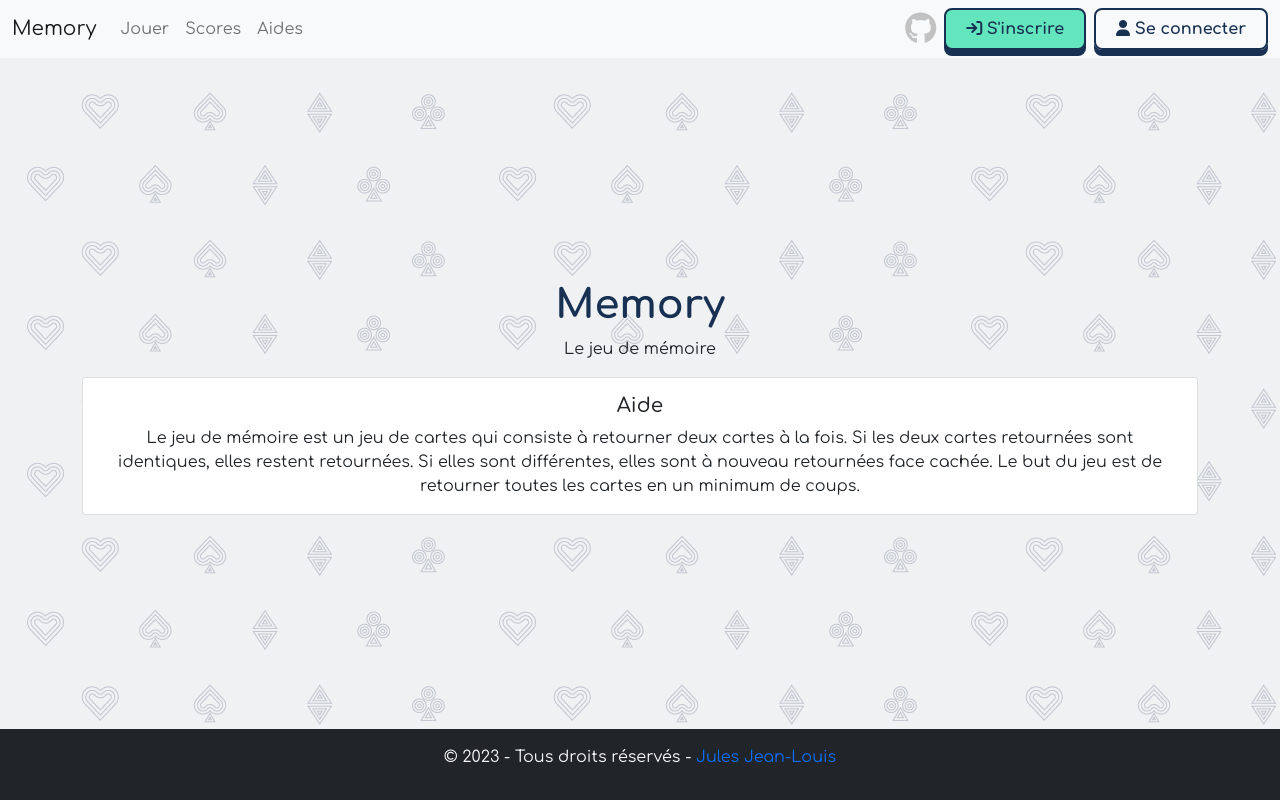
After one commit to jules-jean-louis1/memory, a PHP site: page /help.php in a window 1280 px wide. The commit adds this page. Run offline with PHP 8.4, Linux system fonts and the light colour scheme; some libraries are stand-ins or nearby versions.

Commit message:
add page aides

```diff
--- /dev/null
+++ b/help.php
@@ -0,0 +1,50 @@
+<!DOCTYPE html>
+<html lang="fr">
+<head>
+    <meta charset="UTF-8">
+    <meta http-equiv="X-UA-Compatible" content="IE=edge">
+    <meta name="viewport" content="width=device-width, initial-scale=1.0">
+    <link href="https://cdn.jsdelivr.net/npm/bootstrap@5.0.2/dist/css/bootstrap.min.css" rel="stylesheet" integrity="sha384-EVSTQN3/azprG1Anm3QDgpJLIm9Nao0Yz1ztcQTwFspd3yD65VohhpuuCOmLASjC" crossorigin="anonymous">
+    <link rel="stylesheet" href="styles.css">
+    <title>Memory - acceuil</title>
+</head>
+<body>
+<!-- H E A D E R -->
+<?php include_once('./import/header.php'); ?>
+<!-- H E A D E R - E N D -->
+<!-- C O N T E N T -->
+<main>
+    <article>
+        <section>
+            <div class="container">
+                <div class="row">
+                    <div class="col-12">
+                        <div class="title">
+                            <h1>Memory</h1>
+                            <p>Le jeu de mémoire</p>
+                        </div>
+                    </div>
+                </div>
+                <div class="row">
+                    <div class="col-12">
+                        <div class="card">
+                            <div class="card-body">
+                                <h5 class="card-title">Aide</h5>
+                                <p class="card-text">Le jeu de mémoire est un jeu de cartes qui consiste à retourner deux cartes à la fois. Si les deux cartes retournées sont identiques, elles restent retournées. Si elles sont différentes, elles sont à nouveau retournées face cachée. Le but du jeu est de retourner toutes les cartes en un minimum de coups.</p>
+                            </div>
+                        </div>
+                    </div>
+                </div>
+            </div>
+        </section>
+    </article>
+</main>
+<!-- C O N T E N T - E N D -->
+<!-- F O O T E R -->
+<?php include_once('./import/footer.php'); ?>
+<!-- F O O T E R - E N D -->
+    <script src="https://cdn.jsdelivr.net/npm/@popperjs/core@2.11.6/dist/umd/popper.min.js" integrity="sha384-oBqDVmMz9ATKxIep9tiCxS/Z9fNfEXiDAYTujMAeBAsjFuCZSmKbSSUnQlmh/jp3" crossorigin="anonymous"></script>
+    <script src="https://cdn.jsdelivr.net/npm/bootstrap@5.3.0-alpha1/dist/js/bootstrap.min.js" integrity="sha384-mQ93GR66B00ZXjt0YO5KlohRA5SY2XofN4zfuZxLkoj1gXtW8ANNCe9d5Y3eG5eD" crossorigin="anonymous"></script>
+    <script src="https://kit.fontawesome.com/8b26d30613.js" crossorigin="anonymous"></script>
+</body>
+</html>
--- a/import/header.php
+++ b/import/header.php
@@ -39,7 +39,7 @@ if (isset($_POST['deconnexion'])) {
             <a class="nav-link" href="scores.php">Scores</a>
           </li>
           <li class="nav-item">
-            <a class="nav-link" href="#">Aides</a>
+            <a class="nav-link" href="help.php">Aides</a>
           </li>
         </ul>
         <!-- Left links -->
```
